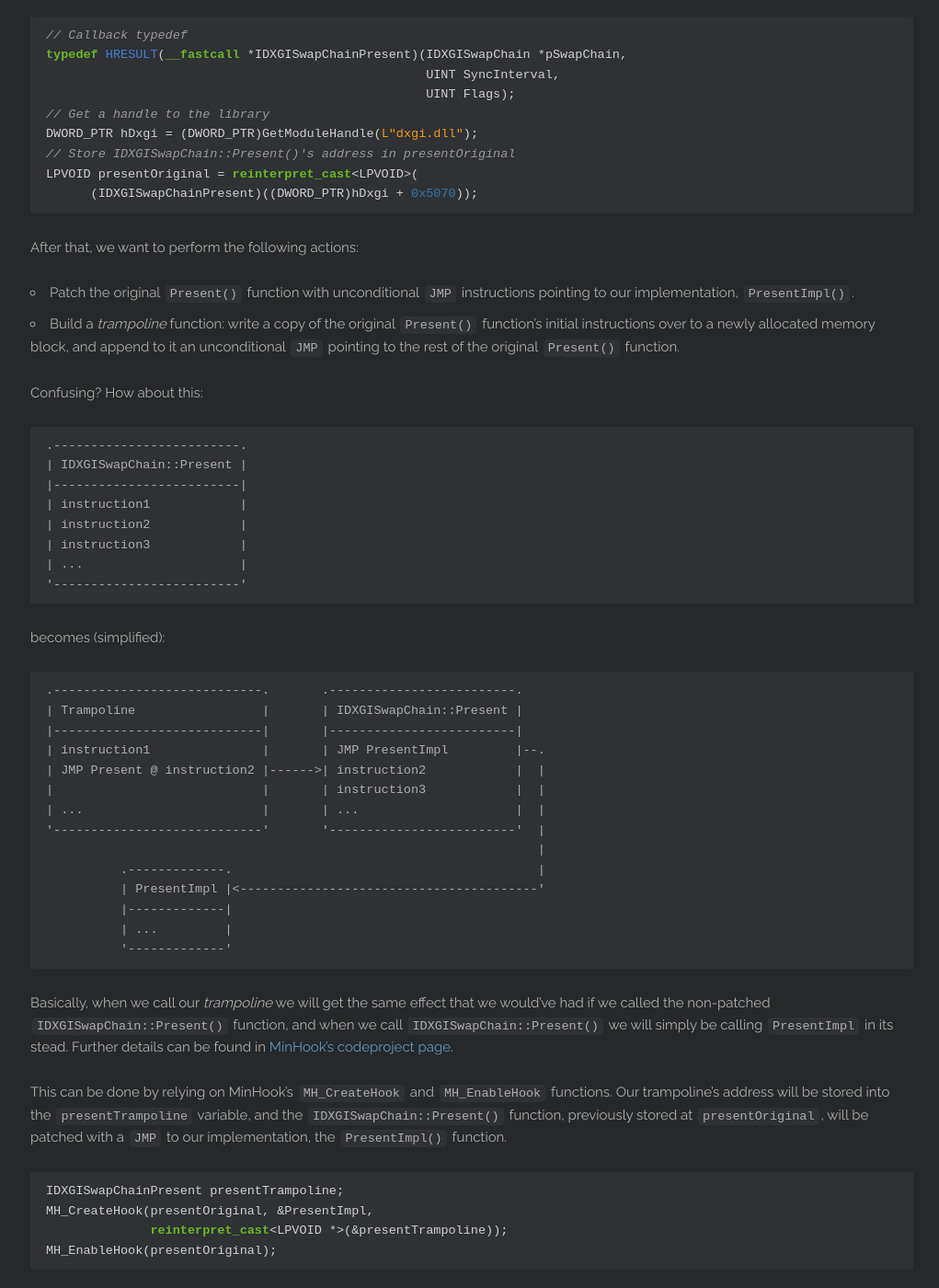
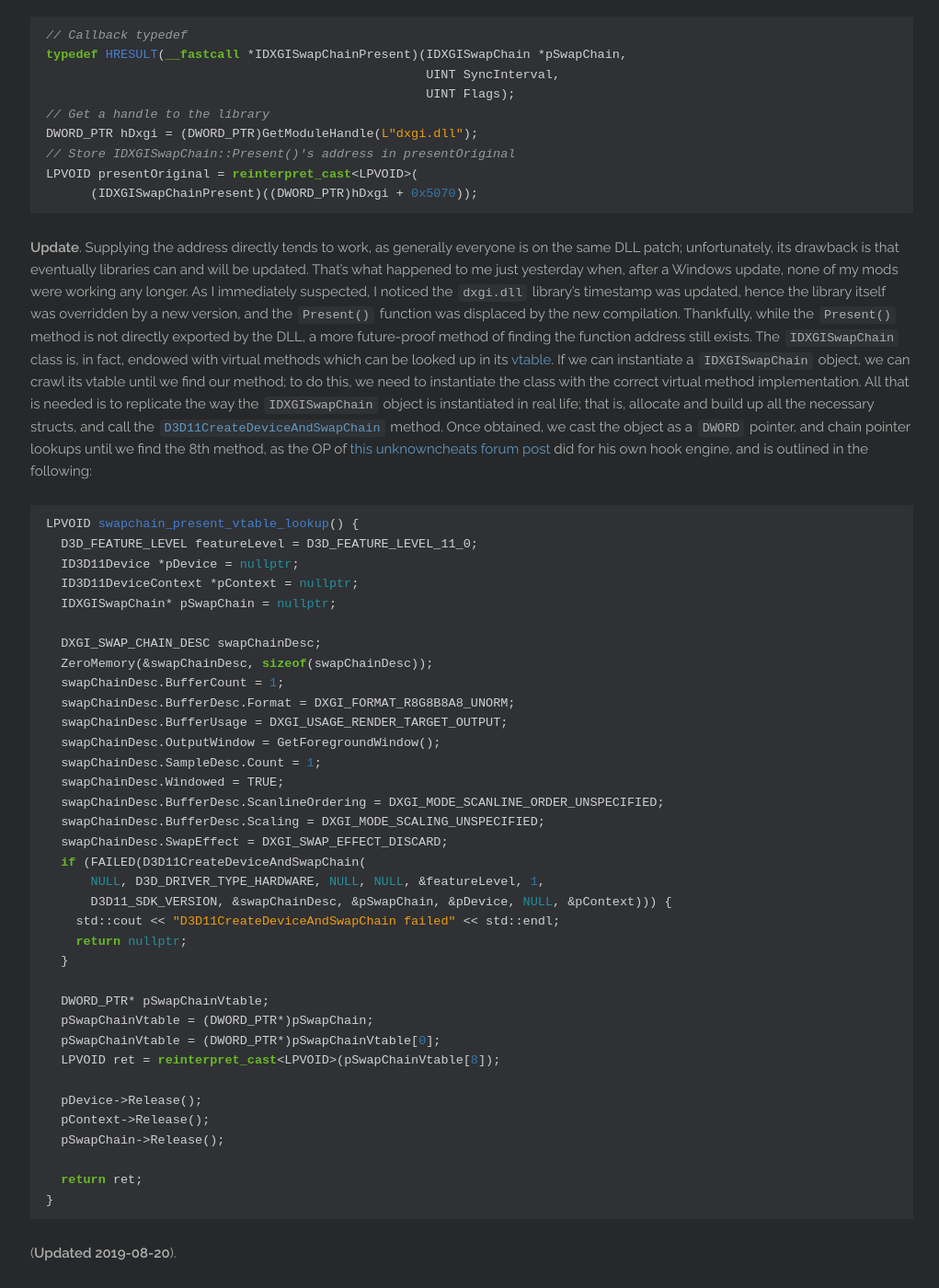
Before and after one commit to veeenu/veeenu.github.io, a Jekyll site: the page built from _posts/2019-08-16-sekiro-practice-tool-architecture.md, in a window 1280 px wide and 1400 px high, scrolled down 1906 px. Shown: the whole window at 92% size, without its empty margins (127-1148 px from the left). Built offline with Jekyll 4.4.1, drawn with Linux system fonts in a browser that asks for light colours; comment, search, counter and statistics services are not loaded.

Commit message:
Vtable lookup post update

````diff
--- a/_posts/2019-08-16-sekiro-practice-tool-architecture.md
+++ b/_posts/2019-08-16-sekiro-practice-tool-architecture.md
@@ -97,6 +97,67 @@ DWORD_PTR hDxgi = (DWORD_PTR)GetModuleHandle(L"dxgi.dll");
 LPVOID presentOriginal = reinterpret_cast<LPVOID>(
       (IDXGISwapChainPresent)((DWORD_PTR)hDxgi + 0x5070));
 ```
+
+**Update**. Supplying the address directly tends to work, as generally
+everyone is on the same DLL patch; unfortunately, its drawback is that
+eventually libraries can and will be updated. That's what happened to me just
+yesterday when, after a Windows update, none of my mods were working any
+longer. As I immediately suspected, I noticed the `dxgi.dll` library's
+timestamp was updated, hence the library itself was overridden by a new
+version, and the `Present()` function was displaced by the new compilation.
+Thankfully, while the `Present()` method is not directly exported by the DLL,
+a more future-proof method of finding the function address still exists. The
+`IDXGISwapChain` class is, in fact, endowed with virtual methods which can be
+looked up in its [vtable](https://en.wikipedia.org/wiki/Virtual_method_table).
+If we can instantiate a `IDXGISwapChain` object, we can crawl its vtable
+until we find our method; to do this, we need to instantiate the class with
+the correct virtual method implementation. All that is needed is to replicate
+the way the `IDXGISwapChain` object is instantiated in real life; that is,
+allocate and build up all the necessary structs, and call the
+[`D3D11CreateDeviceAndSwapChain`](https://docs.microsoft.com/en-us/windows/win32/api/d3d11/nf-d3d11-d3d11createdeviceandswapchain)
+method. Once obtained, we cast the object as a `DWORD` pointer, and chain
+pointer lookups until we find the 8th method, as the OP of
+[this unknowncheats forum post](https://www.unknowncheats.me/forum/d3d-tutorials-and-source/88369-universal-d3d11-hook.html)
+did for his own hook engine, and is outlined in the following:
+
+```cpp
+LPVOID swapchain_present_vtable_lookup() {
+  D3D_FEATURE_LEVEL featureLevel = D3D_FEATURE_LEVEL_11_0;
+  ID3D11Device *pDevice = nullptr;
+  ID3D11DeviceContext *pContext = nullptr;
+  IDXGISwapChain* pSwapChain = nullptr;
+
+  DXGI_SWAP_CHAIN_DESC swapChainDesc;
+  ZeroMemory(&swapChainDesc, sizeof(swapChainDesc));
+  swapChainDesc.BufferCount = 1;
+  swapChainDesc.BufferDesc.Format = DXGI_FORMAT_R8G8B8A8_UNORM;
+  swapChainDesc.BufferUsage = DXGI_USAGE_RENDER_TARGET_OUTPUT;
+  swapChainDesc.OutputWindow = GetForegroundWindow();
+  swapChainDesc.SampleDesc.Count = 1;
+  swapChainDesc.Windowed = TRUE;
+  swapChainDesc.BufferDesc.ScanlineOrdering = DXGI_MODE_SCANLINE_ORDER_UNSPECIFIED;
+  swapChainDesc.BufferDesc.Scaling = DXGI_MODE_SCALING_UNSPECIFIED;
+  swapChainDesc.SwapEffect = DXGI_SWAP_EFFECT_DISCARD;
+  if (FAILED(D3D11CreateDeviceAndSwapChain(
+      NULL, D3D_DRIVER_TYPE_HARDWARE, NULL, NULL, &featureLevel, 1,
+      D3D11_SDK_VERSION, &swapChainDesc, &pSwapChain, &pDevice, NULL, &pContext))) {
+    std::cout << "D3D11CreateDeviceAndSwapChain failed" << std::endl;
+    return nullptr;
+  }
+
+  DWORD_PTR* pSwapChainVtable;
+  pSwapChainVtable = (DWORD_PTR*)pSwapChain;
+  pSwapChainVtable = (DWORD_PTR*)pSwapChainVtable[0];
+  LPVOID ret = reinterpret_cast<LPVOID>(pSwapChainVtable[8]);
+
+  pDevice->Release();
+  pContext->Release();
+  pSwapChain->Release();
+
+  return ret;
+}
+```
+(**Updated 2019-08-20**).
 
 After that, we want to perform the following actions:
 
````
